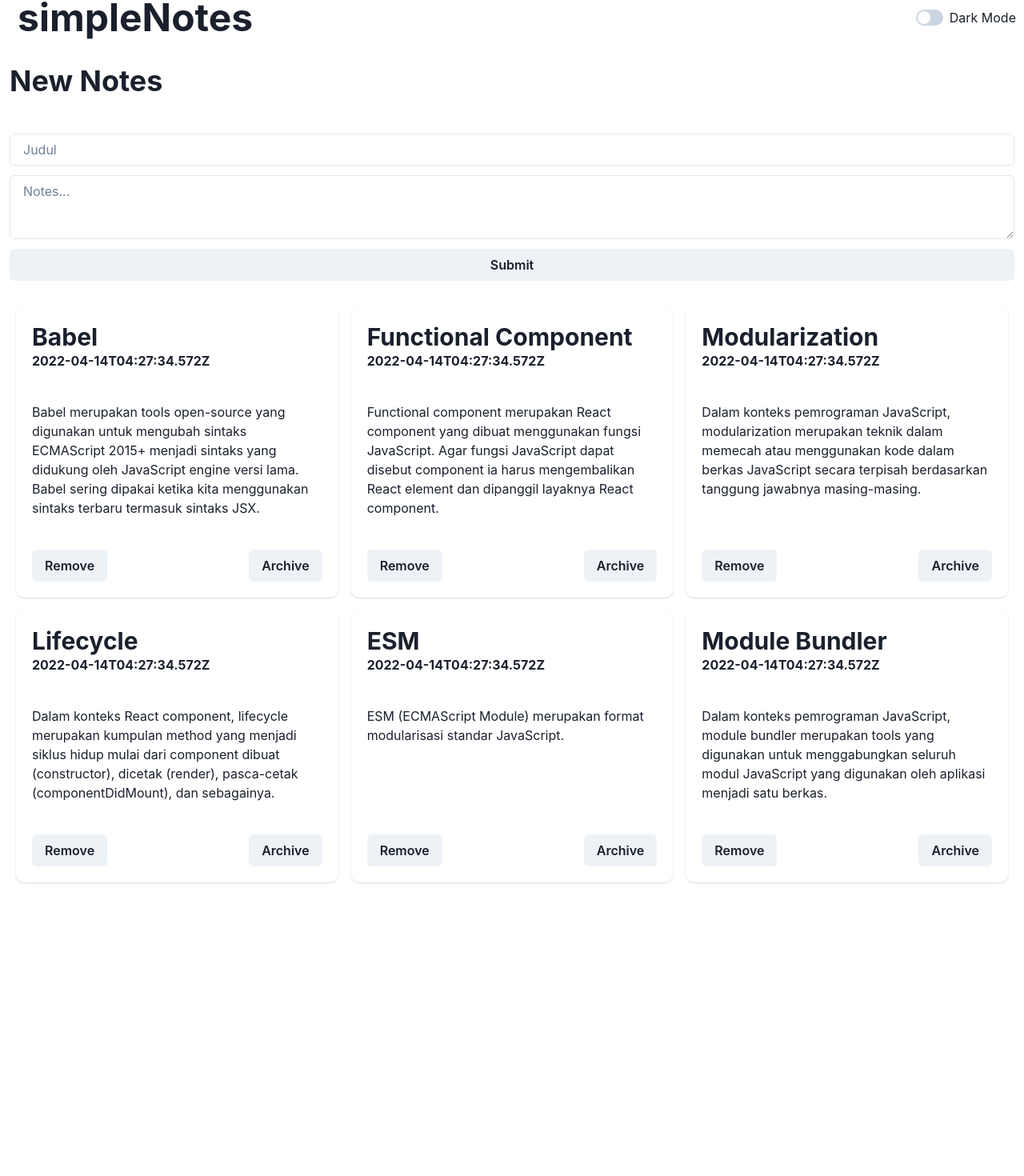
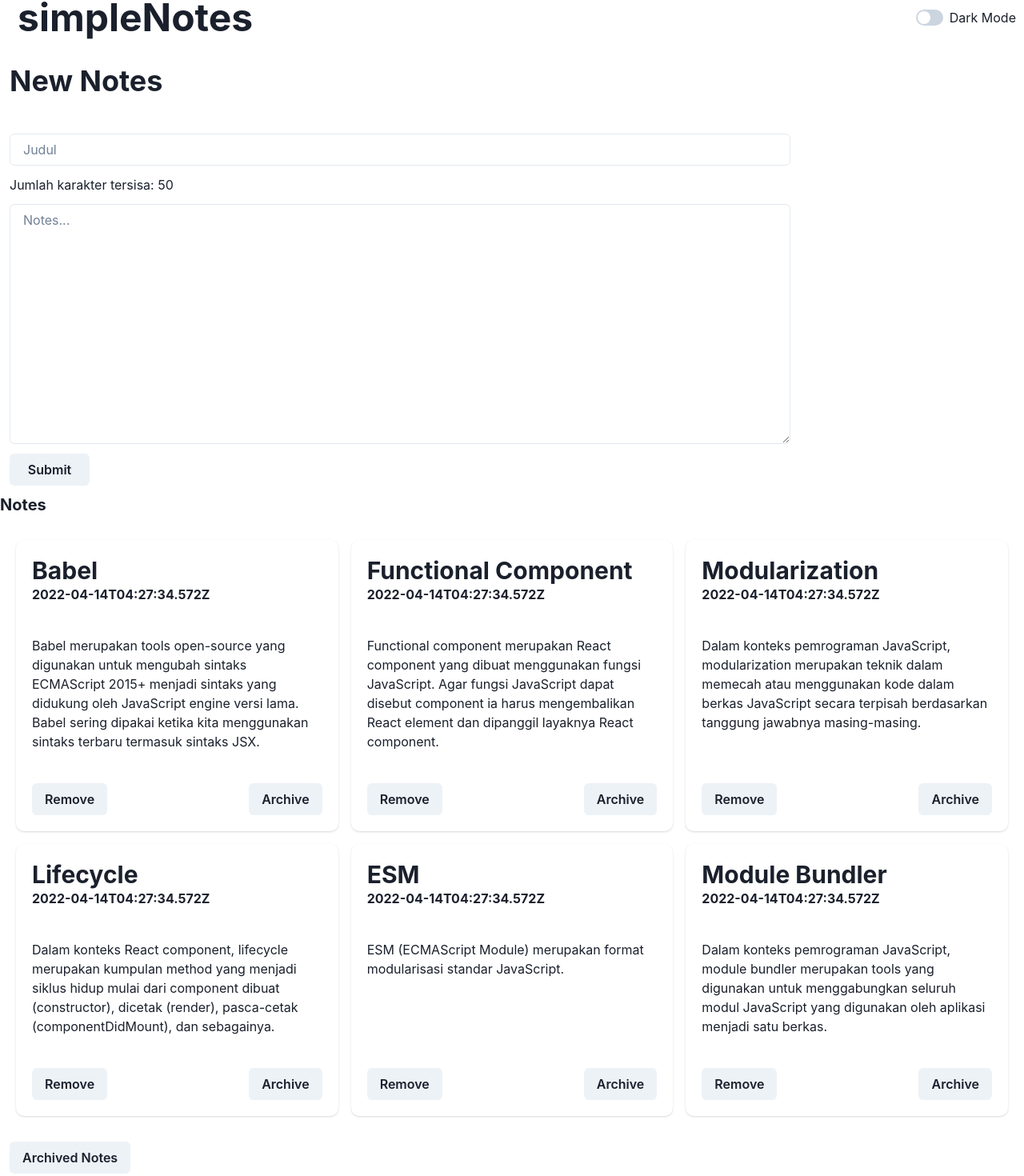
Before and after one commit to yunusmujadidi/dicoding, a React (Vite) app in the folder react-notes/: page / in a window 1280 px wide. Shown: the part 24-1494 px from the top of the page at 80% size. Before the commit the page ends 1147 px from the top, so only its background shows below. Built offline with nearby package versions, Linux system fonts and the light colour scheme.

Commit message:
Add archive functionality to NotesCard and update NotesGrid layout

```diff
--- a/react-notes/src/App.tsx
+++ b/react-notes/src/App.tsx
@@ -8,15 +8,26 @@ import initialData from "./utils";
 
 const App = () => {
   const [notes, setNotes] = useState<Note[]>(initialData);
+
   const handleAddNotes = (note: Note) => {
     setNotes((notes) => [
       ...notes,
       { ...note, createdAt: new Date().toISOString() },
     ]);
   };
+
   const handleDeleteNote = (id: number) => {
     setNotes((notes) => notes.filter((note) => note.id !== id));
   };
+
+  const handleArchiveNote = (id: number) => {
+    setNotes((notes) =>
+      notes.map((note) =>
+        note.id === id ? { ...note, archived: !note.archived } : note
+      )
+    );
+  };
+
   return (
     <Grid templateAreas={`"nav" "main"`}>
       <GridItem area="nav">
@@ -25,7 +36,11 @@ const App = () => {
 
       <GridItem area="main">
         <NotesForm onAddNotes={handleAddNotes} />
-        <NotesGrid notes={notes} onDeleteNote={handleDeleteNote} />
+        <NotesGrid
+          notes={notes}
+          onDeleteNote={handleDeleteNote}
+          onArchiveNote={handleArchiveNote}
+        />
       </GridItem>
     </Grid>
   );
--- a/react-notes/src/components/NotesCard.tsx
+++ b/react-notes/src/components/NotesCard.tsx
@@ -13,9 +13,10 @@ import { Note } from "../utils";
 interface NotesCardProps {
   data: Note;
   onDeleteNote: (id: number) => void;
+  onArchiveNote: (id: number) => void;
 }
 
-const NotesCard = ({ data, onDeleteNote }: NotesCardProps) => {
+const NotesCard = ({ data, onDeleteNote, onArchiveNote }: NotesCardProps) => {
   return (
     <Card borderRadius={10} width="1000">
       <CardHeader>
@@ -27,7 +28,9 @@ const NotesCard = ({ data, onDeleteNote }: NotesCardProps) => {
       </CardBody>
       <CardFooter justifyContent="space-between">
         <Button onClick={() => onDeleteNote(data.id)}>Remove</Button>
-        <Button>Archive</Button>
+        <Button onClick={() => onArchiveNote(data.id)}>
+          {data.archived ? "Unarchive" : "Archive"}
+        </Button>
       </CardFooter>
     </Card>
   );
--- a/react-notes/src/components/NotesForms.tsx
+++ b/react-notes/src/components/NotesForms.tsx
@@ -5,10 +5,11 @@ import { Note } from "../utils";
 const NotesForms = ({ onAddNotes }: { onAddNotes: (note: Note) => void }) => {
   const [title, setTitle] = useState("");
   const [body, setBody] = useState("");
+  const [remainingChars, setRemainingChars] = useState(50);
 
   const handleSubmit = (e: React.FormEvent<HTMLFormElement>) => {
     e.preventDefault();
-    if (!title) {
+    if (!title || title.length > 50) {
       return;
     }
 
@@ -23,27 +24,37 @@ const NotesForms = ({ onAddNotes }: { onAddNotes: (note: Note) => void }) => {
     console.log(newNotes);
     setTitle("");
     setBody("");
+    setRemainingChars(50);
+  };
+
+  const handleTitleChange = (e: React.ChangeEvent<HTMLInputElement>) => {
+    const value = e.target.value;
+    setTitle(value);
+    setRemainingChars(50 - value.length);
   };
 
   return (
     <>
       <Heading padding={3}>New Notes</Heading>
       <form className="addform" onSubmit={handleSubmit}>
-        <Stack spacing={3} marginTop={5} padding={3}>
+        <Stack spacing={3} marginTop={5} padding={3} width={1000}>
           <Input
             placeholder="Judul"
             type="text"
             value={title}
-            onChange={(e) => {
-              setTitle(e.target.value);
-            }}
+            onChange={handleTitleChange}
+            maxLength={50}
           />
+          <div>Jumlah karakter tersisa: {remainingChars}</div>
           <Textarea
             placeholder="Notes..."
             value={body}
             onChange={(e) => setBody(e.target.value)}
+            height={300}
           />
-          <Button type="submit">Submit</Button>
+          <Button width={100} type="submit">
+            Submit
+          </Button>
         </Stack>
       </form>
     </>
--- a/react-notes/src/components/NotesGrid.tsx
+++ b/react-notes/src/components/NotesGrid.tsx
@@ -1,23 +1,59 @@
-import { SimpleGrid } from "@chakra-ui/react";
+import { SimpleGrid, Button, Heading } from "@chakra-ui/react";
 import NotesCard from "./NotesCard";
 import { Note } from "../utils";
+import { useState } from "react";
 
 interface NotesGridProps {
   notes: Note[];
   onDeleteNote: (id: number) => void;
+  onArchiveNote: (id: number) => void;
 }
 
-const NotesGrid = ({ notes, onDeleteNote }: NotesGridProps) => {
+const NotesGrid = ({ notes, onDeleteNote, onArchiveNote }: NotesGridProps) => {
+  const [showArchived, setShowArchived] = useState(false);
+  const archivedNotes = notes.filter((note) => note.archived);
+  const unarchivedNotes = notes.filter((note) => !note.archived);
+
   return (
+    <div>
+      <Heading as="h2" size="md" marginBottom={3}>
+        {showArchived ? "Archived Notes" : "Notes"}
+      </Heading>
+      {unarchivedNotes.length === 0 && !showArchived && (
+        <div>Tidak ada catatan</div>
+      )}
+      {showArchived && archivedNotes.length === 0 && (
+        <div>Tidak ada arsip catatan</div>
+      )}
       <SimpleGrid
         spacing={4}
         padding={5}
         templateColumns="repeat(auto-fill, minmax(400px, 1fr))"
       >
-      {notes.map((note) => (
-        <NotesCard key={note.id} data={note} onDeleteNote={onDeleteNote} />
+        {showArchived
+          ? archivedNotes.map((note) => (
+              <NotesCard
+                key={note.id}
+                data={note}
+                onDeleteNote={onDeleteNote}
+                onArchiveNote={onArchiveNote}
+              />
+            ))
+          : unarchivedNotes.map((note) => (
+              <NotesCard
+                key={note.id}
+                data={note}
+                onDeleteNote={onDeleteNote}
+                onArchiveNote={onArchiveNote}
+              />
             ))}
       </SimpleGrid>
+      <div>
+        <Button margin={3} onClick={() => setShowArchived(!showArchived)}>
+          {showArchived ? "Unarchived Notes" : "Archived Notes"}
+        </Button>
+      </div>
+    </div>
   );
 };
 
```
Also changed, not shown: react-notes/src/components/NotesGridArchived.tsx.tsx (added, +31 -0 lines). Lines whose indentation alone changed are shown as unchanged.
